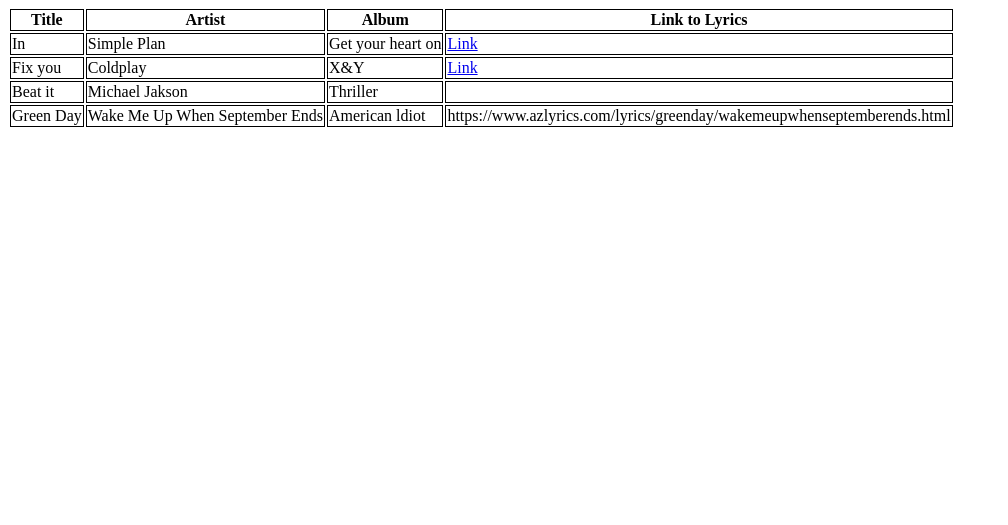
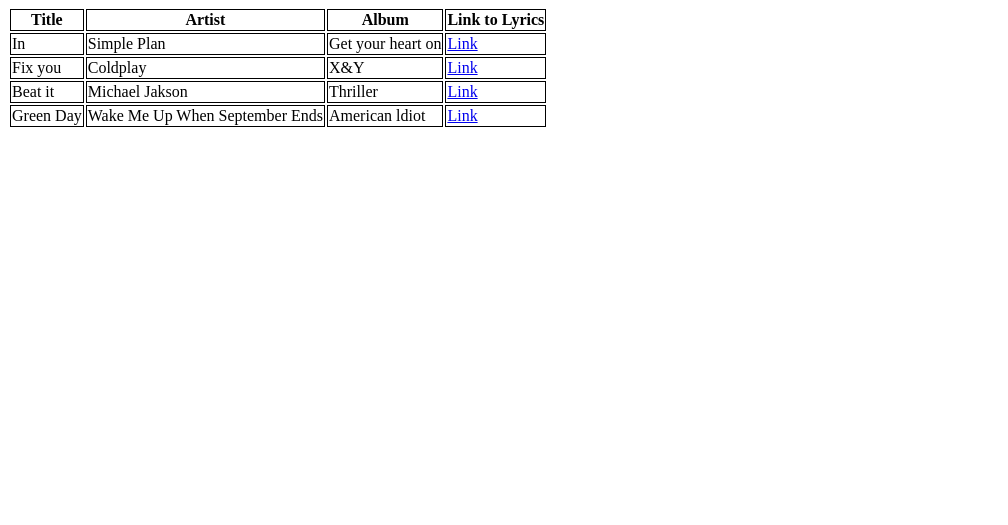
Before and after one commit to DuangDuanglizheng/DuangDuanglizheng.github.io, a plain HTML site: page tables.html in a window 1280 px wide. Shown: the part 275-800 px from the top of the page, without its empty margins (0-1008 px from the left). Drawn offline with Linux system fonts and the light colour scheme.

Commit message:
Update tables.html

```diff
--- a/tables.html
+++ b/tables.html
@@ -70,13 +70,13 @@
             	<td>Beat it</td>
                 <td>Michael Jakson</td>
                 <td>Thriller</td>
-		    <td><a href="https://www.azlyrics.com/lyrics/michaeljackson/beatit.html"><Link</a></td>
+		    <td><a href="https://www.azlyrics.com/lyrics/michaeljackson/beatit.html">Link</a></td>
             </tr>
             <tr>
             	<td>Green Day</td>
                 <td>Wake Me Up When September Ends</td>
                 <td>American ldiot</td>
-                <td>https://www.azlyrics.com/lyrics/greenday/wakemeupwhenseptemberends.html</td>
+                <td><a href="https://www.azlyrics.com/lyrics/greenday/wakemeupwhenseptemberends.html">Link</a></td>
             </tr>
 		</table>
 
```
